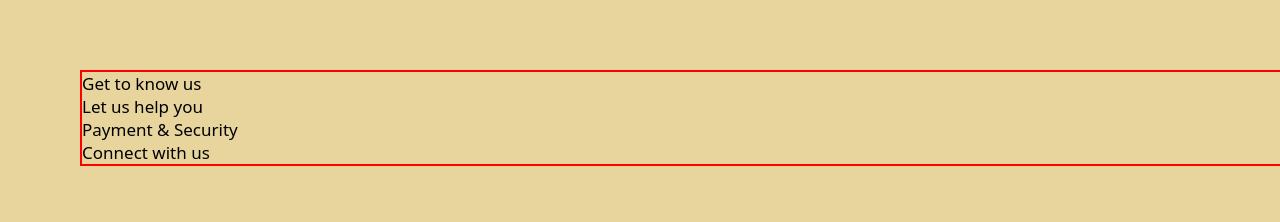
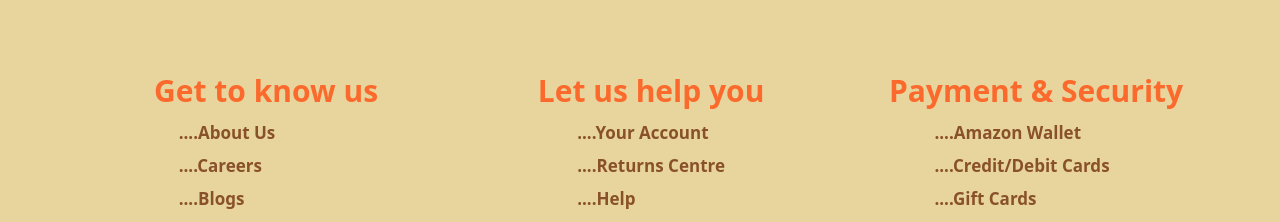
Before and after one commit to elohoedhugo/buyverse, a React (Vite) app: page / in a window 1280 px wide. Shown: the part 711-933 px from the top of the page. Before the commit the page ends 907 px from the top, so only its background shows below. Built offline with nearby package versions, Linux system fonts and the light colour scheme.

Commit message:
added footer

```diff
--- a/src/components/RootLayout.jsx
+++ b/src/components/RootLayout.jsx
@@ -1,6 +1,7 @@
 import React from 'react'
 import Navbar from './navbar/Navbar'
 import { Outlet } from 'react-router-dom'
+import Footer from './footer/Footer'
 
 const RootLayout = () => {
   return (
@@ -8,6 +9,7 @@
     <header><Navbar/></header>
 
     <main><Outlet/></main>
+    <footer><Footer/></footer>
     </div>
   )
 }
--- a/src/components/footer/Footer.jsx
+++ b/src/components/footer/Footer.jsx
@@ -6,16 +6,47 @@
   return (
     <footer>
       <section>
-       <p>Get to know us</p>
+       <p className='footer-title'>Get to know us</p>
+       <div className='footer-content'>
+          <p>....About Us</p>
+          <p>....Careers</p>
+          <p>....Blogs</p>
+          <p>....Press Releases</p>
+          <p>....Investor Relations</p>
+       </div>
       </section>
       <section>
-        <p>Let us help you</p>
+        <p className='footer-title'>Let us help you</p>
+        <div className='footer-content'>
+          <p>....Your Account</p>
+          <p>....Returns Centre</p>
+          <p>....Help</p>
+          <p>....Shipping Rates</p>
+          <p>....Accessibility</p>
+
+        </div>
       </section>
       <section>
-        <p>Payment & Security</p>
+        <p className='footer-title'>Payment & Security</p>
+        <div className='footer-content'>
+          <p>....Amazon Wallet</p>
+          <p>....Credit/Debit Cards</p>
+          <p>....Gift Cards</p>
+          <p>....EMI Payment Options</p>
+          <p>....Security</p>
+
+        </div>
       </section>
       <section>
-        <p>Connect with us</p>
+        <p className='footer-title'>Connect with us</p>
+        <div className='footer-content'>
+          <p>....Facebook</p>
+          <p>....Twitter</p>
+          <p>....Instagram</p>
+          <p>....Youtube</p>
+          <p>....LinkedIn</p>
+
+        </div>
       </section>
       </footer>
   )
--- a/src/components/footer/footer.css
+++ b/src/components/footer/footer.css
@@ -1,3 +1,42 @@
+*{
+  margin: 0;
+  padding: 0;
+  box-sizing: border-box;
+}
 footer{
-  border: 2px solid red;
+  display: flex;
+  height: 250px;
+  justify-content: center;
+  gap: 30px;
+
 }
+
+section{
+  width: 355px;
+  display: flex;
+  flex-direction: column;
+  align-items: center;
+}
+
+.footer-title{
+  text-align: center;
+  font-size: 30px;
+  color: #FB6A2C;
+  font-weight: 700;
+  margin-bottom: 10px;
+}
+
+.footer-content{
+  width: fit-content;
+}
+
+.footer-content p{
+  margin-bottom: 10px;
+  color: #895129;
+  font-weight: 700;
+  cursor: pointer;
+}
+
+.footer-content p:hover{
+  color: #FB6A2C;
+}
--- a/src/components/pages/Home.jsx
+++ b/src/components/pages/Home.jsx
@@ -8,7 +8,6 @@
   return (
     <div className='home'>
       <HeroSection/>
-      <Footer/>
 
     </div>
   )
```
